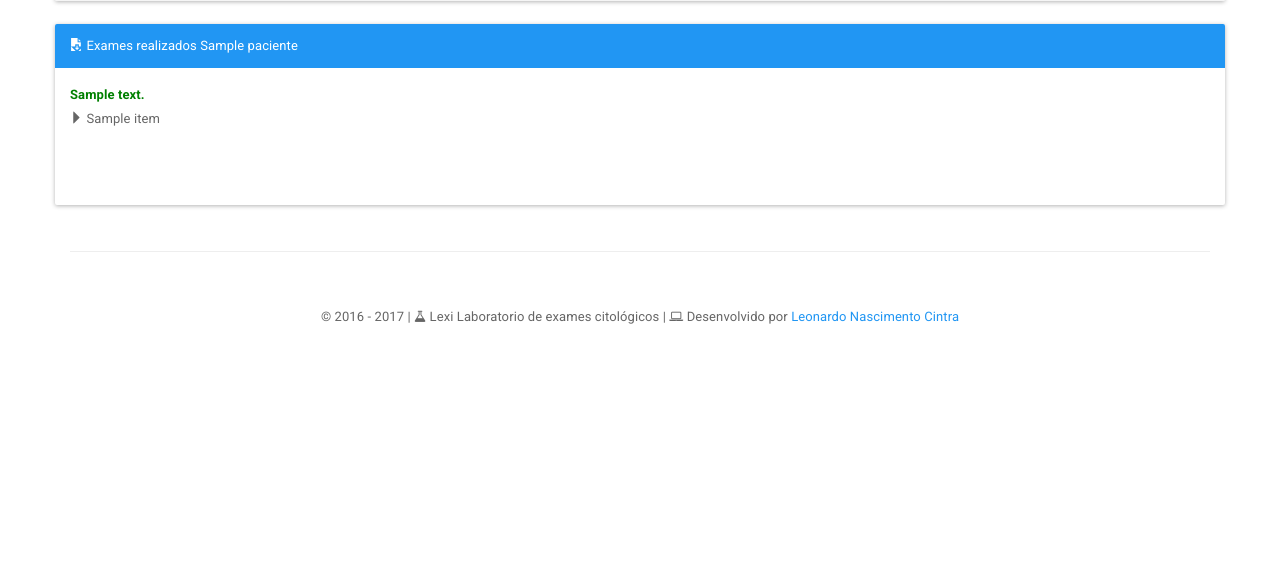
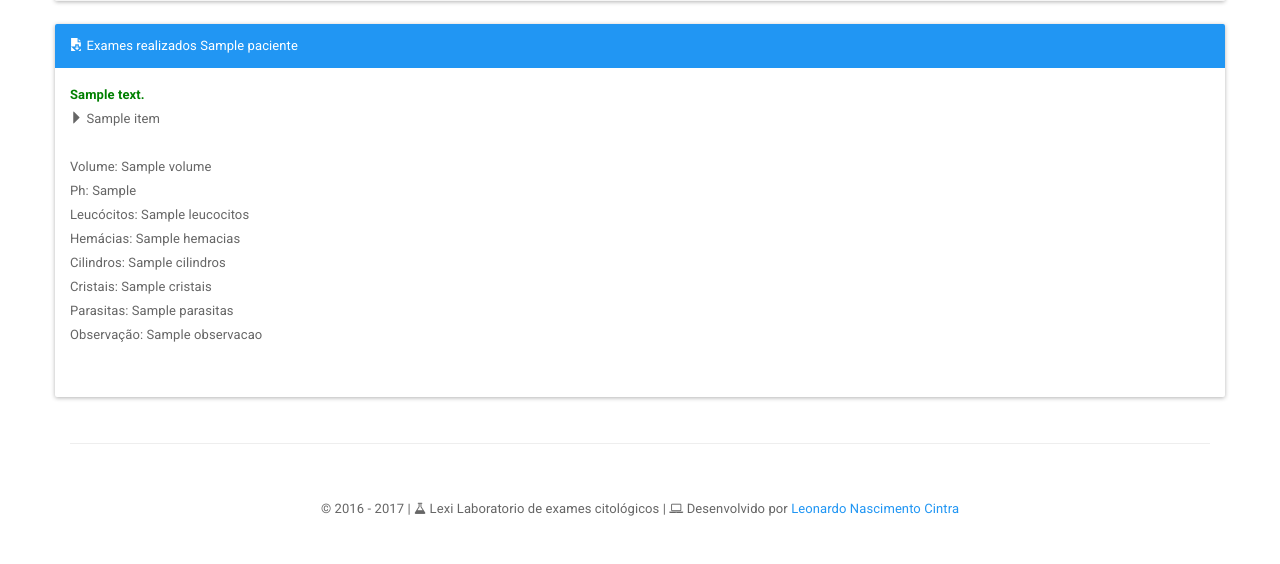
Before and after one commit to leonardocintra/lexci.com.br, a Django app: template laudo/templates/laudo/laudo_detail.html in a window 1280 px wide. Shown: the part 534-1098 px from the top of the page. Before the commit the page ends 858 px from the top, so only its background shows below. Run offline with Django 3.2, Linux system fonts and the light colour scheme; the template is opened without the code that fills it: most values are stand-ins (such as "Sample title", 1, 10 or a date in 2020); parts of the project's set-up code (start-up, migrations or seed data) failed here and were passed over; some libraries are stand-ins or nearby versions.

Commit message:
detalhes funcionando falta refatorar

```diff
--- a/laudo/templates/laudo/laudo_detail.html
+++ b/laudo/templates/laudo/laudo_detail.html
@@ -73,6 +73,17 @@
                         {% endfor %}
                         <br />
                     {% endfor %}
+
+                    {% for exame in exames_urina_rotina %}
+                        Volume: {{ exame.volume }} <br />
+                        Ph: {{ exame.ph_urina }} <br />
+                        Leucócitos: {{ exame.leucocitos }} <br />
+                        Hemácias: {{ exame.hemacias }} <br />
+                        Cilindros: {{ exame.cilindros }} <br />
+                        Cristais: {{ exame.cristais }} <br />
+                        Parasitas: {{ exame.parasitas }} <br />
+                        Observação: {{ exame.observacao }} <br />
+                    {% endfor %}
                 </ul>
 
                 <br />
```
Also changed, not shown: laudo/views/laudo.py (+3 -4 lines).
